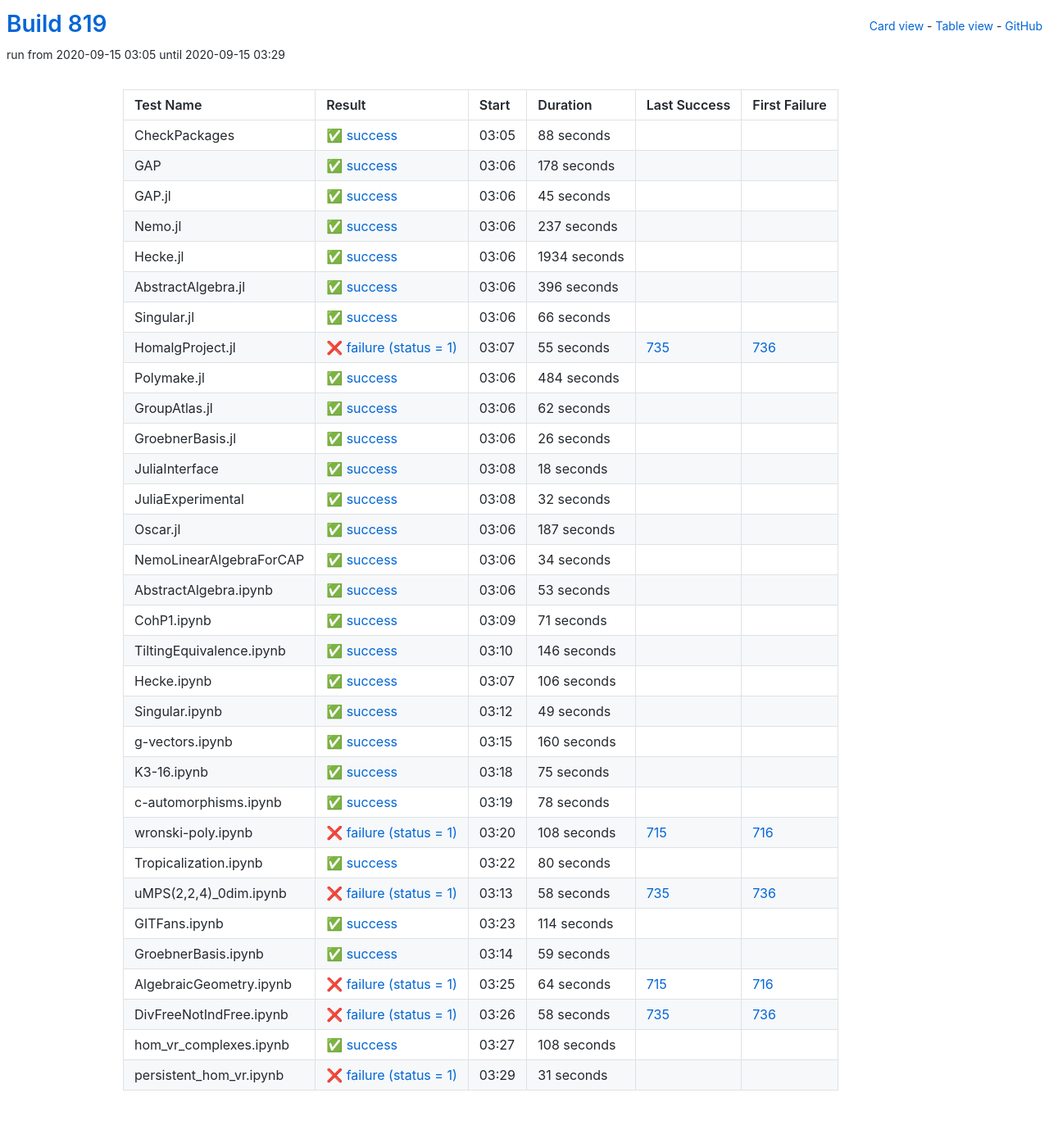
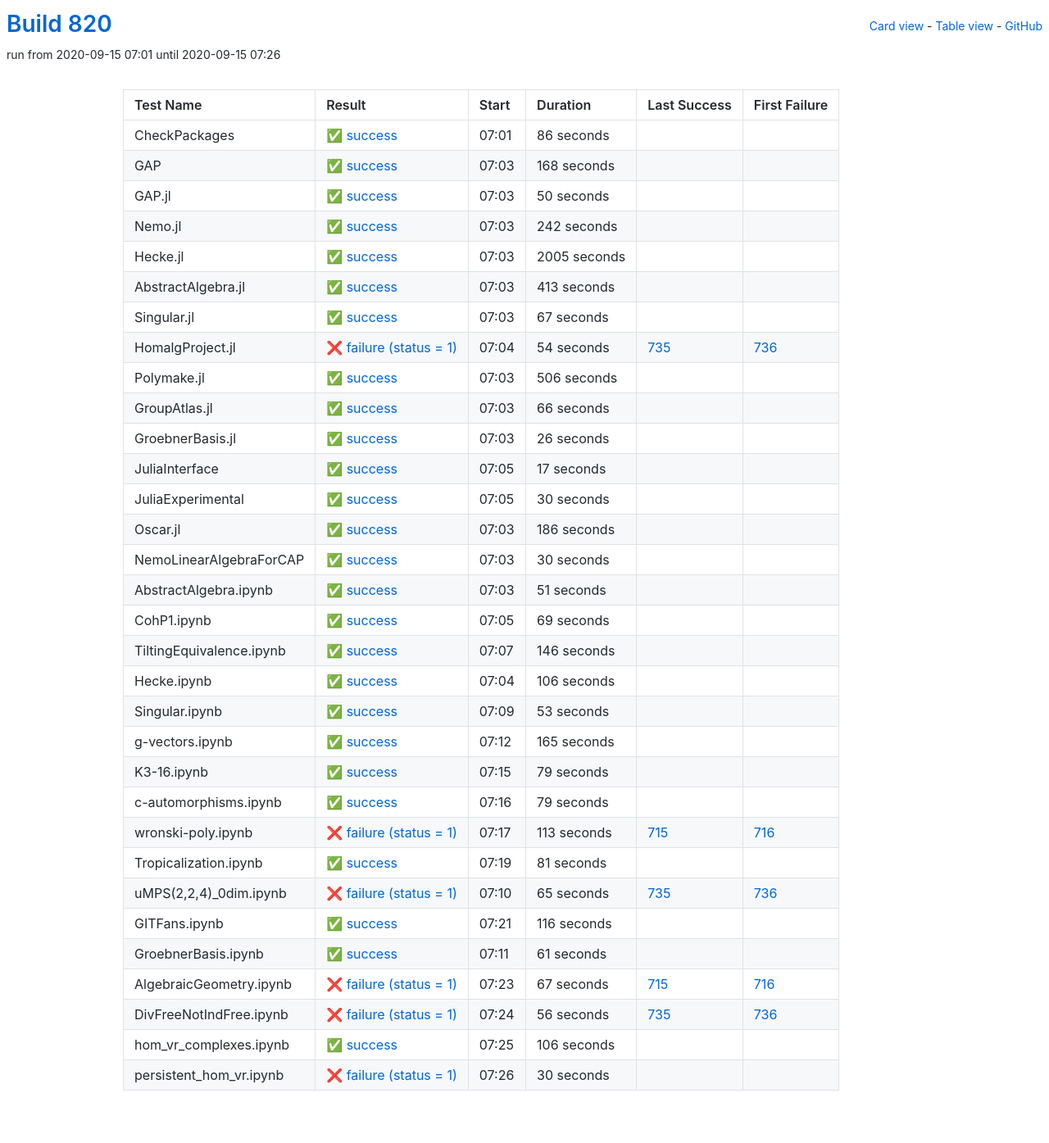
Before and after one commit to oscar-system/oscar-ci-status-stable, a Jekyll site: the page built from table.html, in a window 1280 px wide. Shown: the whole page at 82% size. Built offline with Jekyll 4.4.1, drawn with Linux system fonts in a browser that asks for light colours.

Commit message:
Build #820

```diff
--- a/_data/ci.yml
+++ b/_data/ci.yml
@@ -1,6 +1,6 @@
 ---
-build: 819
-build_url: https://oscarci.mathematik.uni-kl.de/job/oscar-stable/819/
+build: 820
+build_url: https://oscarci.mathematik.uni-kl.de/job/oscar-stable/820/
 job: oscar-stable
 organization: oscar-system
 repo: oscar-ci-status-stable
@@ -8,80 +8,116 @@ repourl: https://github.com/oscar-system/oscar-ci-status-stable
 tests:
 - name: CheckPackages
   id: checkpackages
-  log: https://oscarci.mathematik.uni-kl.de/job/oscar-stable/819/artifact/logs/build-819/CheckPackages.log
-  start: 2020-09-15 03:05
+  log: https://oscarci.mathematik.uni-kl.de/job/oscar-stable/820/artifact/logs/build-820/CheckPackages.log
+  start: 2020-09-15 07:01
   success: true
   exitcode: 0
   status: success
-  duration: 88
+  duration: 86
   last_success: false
   last_success_url:
   first_failure: false
   first_failure_url:
 - name: GAP
   id: gap
-  log: https://oscarci.mathematik.uni-kl.de/job/oscar-stable/819/artifact/logs/build-819/GAP.log
-  start: 2020-09-15 03:06
+  log: https://oscarci.mathematik.uni-kl.de/job/oscar-stable/820/artifact/logs/build-820/GAP.log
+  start: 2020-09-15 07:03
   success: true
   exitcode: 0
   status: success
-  duration: 178
+  duration: 168
   last_success: false
   last_success_url:
   first_failure: false
   first_failure_url:
 - name: GAP.jl
   id: gap-jl
-  log: https://oscarci.mathematik.uni-kl.de/job/oscar-stable/819/artifact/logs/build-819/GAP.jl.log
-  start: 2020-09-15 03:06
+  log: https://oscarci.mathematik.uni-kl.de/job/oscar-stable/820/artifact/logs/build-820/GAP.jl.log
+  start: 2020-09-15 07:03
   success: true
   exitcode: 0
   status: success
-  duration: 45
+  duration: 50
   last_success: false
   last_success_url:
   first_failure: false
   first_failure_url:
 - name: Nemo.jl
   id: nemo-jl
-  log: https://oscarci.mathematik.uni-kl.de/job/oscar-stable/819/artifact/logs/build-819/Nemo.jl.log
-  start: 2020-09-15 03:06
+  log: https://oscarci.mathematik.uni-kl.de/job/oscar-stable/820/artifact/logs/build-820/Nemo.jl.log
+  start: 2020-09-15 07:03
   success: true
   exitcode: 0
   status: success
-  duration: 237
+  duration: 242
   last_success: false
   last_success_url:
   first_failure: false
   first_failure_url:
 - name: Hecke.jl
   id: hecke-jl
-  log: https://oscarci.mathematik.uni-kl.de/job/oscar-stable/819/artifact/logs/build-819/Hecke.jl.log
-  start: 2020-09-15 03:06
+  log: https://oscarci.mathematik.uni-kl.de/job/oscar-stable/820/artifact/logs/build-820/Hecke.jl.log
+  start: 2020-09-15 07:03
   success: true
   exitcode: 0
   status: success
-  duration: 1934
+  duration: 2005
   last_success: false
   last_success_url:
   first_failure: false
   first_failure_url:
 - name: AbstractAlgebra.jl
   id: abstractalgebra-jl
-  log: https://oscarci.mathematik.uni-kl.de/job/oscar-stable/819/artifact/logs/build-819/AbstractAlgebra.jl.log
-  start: 2020-09-15 03:06
+  log: https://oscarci.mathematik.uni-kl.de/job/oscar-stable/820/artifact/logs/build-820/AbstractAlgebra.jl.log
+  start: 2020-09-15 07:03
   success: true
   exitcode: 0
   status: success
-  duration: 396
+  duration: 413
   last_success: false
   last_success_url:
   first_failure: false
   first_failure_url:
 - name: Singular.jl
   id: singular-jl
-  log: https://oscarci.mathematik.uni-kl.de/job/oscar-stable/819/artifact/logs/build-819/Singular.jl.log
-  start: 2020-09-15 03:06
+  log: https://oscarci.mathematik.uni-kl.de/job/oscar-stable/820/artifact/logs/build-820/Singular.jl.log
+  start: 2020-09-15 07:03
+  success: true
+  exitcode: 0
+  status: success
+  duration: 67
+  last_success: false
+  last_success_url:
+  first_failure: false
+  first_failure_url:
+- name: HomalgProject.jl
+  id: homalgproject-jl
+  log: https://oscarci.mathematik.uni-kl.de/job/oscar-stable/820/artifact/logs/build-820/HomalgProject.jl.log
+  start: 2020-09-15 07:04
+  success: false
+  exitcode: 1
+  status: failure
+  duration: 54
+  last_success: 735
+  last_success_url: https://oscarci.mathematik.uni-kl.de/job/oscar-stable/735/
+  first_failure: 736
+  first_failure_url: https://oscarci.mathematik.uni-kl.de/job/oscar-stable/736/
+- name: Polymake.jl
+  id: polymake-jl
+  log: https://oscarci.mathematik.uni-kl.de/job/oscar-stable/820/artifact/logs/build-820/Polymake.jl.log
+  start: 2020-09-15 07:03
+  success: true
+  exitcode: 0
+  status: success
+  duration: 506
+  last_success: false
+  last_success_url:
+  first_failure: false
+  first_failure_url:
+- name: GroupAtlas.jl
+  id: groupatlas-jl
+  log: https://oscarci.mathematik.uni-kl.de/job/oscar-stable/820/artifact/logs/build-820/GroupAtlas.jl.log
+  start: 2020-09-15 07:03
   success: true
   exitcode: 0
   status: success
@@ -90,46 +126,10 @@ tests:
   last_success_url:
   first_failure: false
   first_failure_url:
-- name: HomalgProject.jl
-  id: homalgproject-jl
-  log: https://oscarci.mathematik.uni-kl.de/job/oscar-stable/819/artifact/logs/build-819/HomalgProject.jl.log
-  start: 2020-09-15 03:07
-  success: false
-  exitcode: 1
-  status: failure
-  duration: 55
-  last_success: 735
-  last_success_url: https://oscarci.mathematik.uni-kl.de/job/oscar-stable/735/
-  first_failure: 736
-  first_failure_url: https://oscarci.mathematik.uni-kl.de/job/oscar-stable/736/
-- name: Polymake.jl
-  id: polymake-jl
-  log: https://oscarci.mathematik.uni-kl.de/job/oscar-stable/819/artifact/logs/build-819/Polymake.jl.log
-  start: 2020-09-15 03:06
-  success: true
-  exitcode: 0
-  status: success
-  duration: 484
-  last_success: false
-  last_success_url:
-  first_failure: false
-  first_failure_url:
-- name: GroupAtlas.jl
-  id: groupatlas-jl
-  log: https://oscarci.mathematik.uni-kl.de/job/oscar-stable/819/artifact/logs/build-819/GroupAtlas.jl.log
-  start: 2020-09-15 03:06
-  success: true
-  exitcode: 0
-  status: success
-  duration: 62
-  last_success: false
-  last_success_url:
-  first_failure: false
-  first_failure_url:
 - name: GroebnerBasis.jl
   id: groebnerbasis-jl
-  log: https://oscarci.mathematik.uni-kl.de/job/oscar-stable/819/artifact/logs/build-819/GroebnerBasis.jl.log
-  start: 2020-09-15 03:06
+  log: https://oscarci.mathematik.uni-kl.de/job/oscar-stable/820/artifact/logs/build-820/GroebnerBasis.jl.log
+  start: 2020-09-15 07:03
   success: true
   exitcode: 0
   status: success
@@ -140,80 +140,80 @@ tests:
   first_failure_url:
 - name: JuliaInterface
   id: juliainterface
-  log: https://oscarci.mathematik.uni-kl.de/job/oscar-stable/819/artifact/logs/build-819/JuliaInterface.log
-  start: 2020-09-15 03:08
+  log: https://oscarci.mathematik.uni-kl.de/job/oscar-stable/820/artifact/logs/build-820/JuliaInterface.log
+  start: 2020-09-15 07:05
   success: true
   exitcode: 0
   status: success
-  duration: 18
+  duration: 17
   last_success: false
   last_success_url:
   first_failure: false
   first_failure_url:
 - name: JuliaExperimental
   id: juliaexperimental
-  log: https://oscarci.mathematik.uni-kl.de/job/oscar-stable/819/artifact/logs/build-819/JuliaExperimental.log
-  start: 2020-09-15 03:08
+  log: https://oscarci.mathematik.uni-kl.de/job/oscar-stable/820/artifact/logs/build-820/JuliaExperimental.log
+  start: 2020-09-15 07:05
   success: true
   exitcode: 0
   status: success
-  duration: 32
+  duration: 30
   last_success: false
   last_success_url:
   first_failure: false
   first_failure_url:
 - name: Oscar.jl
   id: oscar-jl
-  log: https://oscarci.mathematik.uni-kl.de/job/oscar-stable/819/artifact/logs/build-819/Oscar.jl.log
-  start: 2020-09-15 03:06
+  log: https://oscarci.mathematik.uni-kl.de/job/oscar-stable/820/artifact/logs/build-820/Oscar.jl.log
+  start: 2020-09-15 07:03
   success: true
   exitcode: 0
   status: success
-  duration: 187
+  duration: 186
   last_success: false
   last_success_url:
   first_failure: false
   first_failure_url:
 - name: NemoLinearAlgebraForCAP
   id: nemolinearalgebraforcap
-  log: https://oscarci.mathematik.uni-kl.de/job/oscar-stable/819/artifact/logs/build-819/NemoLinearAlgebraForCAP.log
-  start: 2020-09-15 03:06
+  log: https://oscarci.mathematik.uni-kl.de/job/oscar-stable/820/artifact/logs/build-820/NemoLinearAlgebraForCAP.log
+  start: 2020-09-15 07:03
   success: true
   exitcode: 0
   status: success
-  duration: 34
+  duration: 30
   last_success: false
   last_success_url:
   first_failure: false
   first_failure_url:
 - name: AbstractAlgebra.ipynb
   id: abstractalgebra-ipynb
-  log: https://oscarci.mathematik.uni-kl.de/job/oscar-stable/819/artifact/logs/build-819/AbstractAlgebra.ipynb.log
-  start: 2020-09-15 03:06
+  log: https://oscarci.mathematik.uni-kl.de/job/oscar-stable/820/artifact/logs/build-820/AbstractAlgebra.ipynb.log
+  start: 2020-09-15 07:03
   success: true
   exitcode: 0
   status: success
-  duration: 53
+  duration: 51
   last_success: false
   last_success_url:
   first_failure: false
   first_failure_url:
 - name: CohP1.ipynb
   id: cohp1-ipynb
-  log: https://oscarci.mathematik.uni-kl.de/job/oscar-stable/819/artifact/logs/build-819/CohP1.ipynb.log
-  start: 2020-09-15 03:09
+  log: https://oscarci.mathematik.uni-kl.de/job/oscar-stable/820/artifact/logs/build-820/CohP1.ipynb.log
+  start: 2020-09-15 07:05
   success: true
   exitcode: 0
   status: success
-  duration: 71
+  duration: 69
   last_success: false
   last_success_url:
   first_failure: false
   first_failure_url:
 - name: TiltingEquivalence.ipynb
   id: tiltingequivalence-ipynb
-  log: https://oscarci.mathematik.uni-kl.de/job/oscar-stable/819/artifact/logs/build-819/TiltingEquivalence.ipynb.log
-  start: 2020-09-15 03:10
+  log: https://oscarci.mathematik.uni-kl.de/job/oscar-stable/820/artifact/logs/build-820/TiltingEquivalence.ipynb.log
+  start: 2020-09-15 07:07
   success: true
   exitcode: 0
   status: success
@@ -224,8 +224,8 @@ tests:
   first_failure_url:
 - name: Hecke.ipynb
   id: hecke-ipynb
-  log: https://oscarci.mathematik.uni-kl.de/job/oscar-stable/819/artifact/logs/build-819/Hecke.ipynb.log
-  start: 2020-09-15 03:07
+  log: https://oscarci.mathematik.uni-kl.de/job/oscar-stable/820/artifact/logs/build-820/Hecke.ipynb.log
+  start: 2020-09-15 07:04
   success: true
   exitcode: 0
   status: success
@@ -236,156 +236,156 @@ tests:
   first_failure_url:
 - name: Singular.ipynb
   id: singular-ipynb
-  log: https://oscarci.mathematik.uni-kl.de/job/oscar-stable/819/artifact/logs/build-819/Singular.ipynb.log
-  start: 2020-09-15 03:12
+  log: https://oscarci.mathematik.uni-kl.de/job/oscar-stable/820/artifact/logs/build-820/Singular.ipynb.log
+  start: 2020-09-15 07:09
   success: true
   exitcode: 0
   status: success
-  duration: 49
+  duration: 53
   last_success: false
   last_success_url:
   first_failure: false
   first_failure_url:
 - name: g-vectors.ipynb
   id: g-vectors-ipynb
-  log: https://oscarci.mathematik.uni-kl.de/job/oscar-stable/819/artifact/logs/build-819/g-vectors.ipynb.log
-  start: 2020-09-15 03:15
+  log: https://oscarci.mathematik.uni-kl.de/job/oscar-stable/820/artifact/logs/build-820/g-vectors.ipynb.log
+  start: 2020-09-15 07:12
   success: true
   exitcode: 0
   status: success
-  duration: 160
+  duration: 165
   last_success: false
   last_success_url:
   first_failure: false
   first_failure_url:
 - name: K3-16.ipynb
   id: k3-16-ipynb
-  log: https://oscarci.mathematik.uni-kl.de/job/oscar-stable/819/artifact/logs/build-819/K3-16.ipynb.log
-  start: 2020-09-15 03:18
+  log: https://oscarci.mathematik.uni-kl.de/job/oscar-stable/820/artifact/logs/build-820/K3-16.ipynb.log
+  start: 2020-09-15 07:15
   success: true
   exitcode: 0
   status: success
-  duration: 75
+  duration: 79
   last_success: false
   last_success_url:
   first_failure: false
   first_failure_url:
 - name: c-automorphisms.ipynb
   id: c-automorphisms-ipynb
-  log: https://oscarci.mathematik.uni-kl.de/job/oscar-stable/819/artifact/logs/build-819/c-automorphisms.ipynb.log
-  start: 2020-09-15 03:19
+  log: https://oscarci.mathematik.uni-kl.de/job/oscar-stable/820/artifact/logs/build-820/c-automorphisms.ipynb.log
+  start: 2020-09-15 07:16
   success: true
   exitcode: 0
   status: success
-  duration: 78
+  duration: 79
   last_success: false
   last_success_url:
   first_failure: false
   first_failure_url:
 - name: wronski-poly.ipynb
   id: wronski-poly-ipynb
-  log: https://oscarci.mathematik.uni-kl.de/job/oscar-stable/819/artifact/logs/build-819/wronski-poly.ipynb.log
-  start: 2020-09-15 03:20
+  log: https://oscarci.mathematik.uni-kl.de/job/oscar-stable/820/artifact/logs/build-820/wronski-poly.ipynb.log
+  start: 2020-09-15 07:17
   success: false
   exitcode: 1
   status: failure
-  duration: 108
+  duration: 113
   last_success: 715
   last_success_url: https://oscarci.mathematik.uni-kl.de/job/oscar-stable/715/
   first_failure: 716
   first_failure_url: https://oscarci.mathematik.uni-kl.de/job/oscar-stable/716/
 - name: Tropicalization.ipynb
   id: tropicalization-ipynb
-  log: https://oscarci.mathematik.uni-kl.de/job/oscar-stable/819/artifact/logs/build-819/Tropicalization.ipynb.log
-  start: 2020-09-15 03:22
+  log: https://oscarci.mathematik.uni-kl.de/job/oscar-stable/820/artifact/logs/build-820/Tropicalization.ipynb.log
+  start: 2020-09-15 07:19
   success: true
   exitcode: 0
   status: success
-  duration: 80
+  duration: 81
   last_success: false
   last_success_url:
   first_failure: false
   first_failure_url:
 - name: uMPS(2,2,4)_0dim.ipynb
   id: umps-2-2-4-0dim-ipynb
-  log: https://oscarci.mathematik.uni-kl.de/job/oscar-stable/819/artifact/logs/build-819/uMPS-2-2-4-_0dim.ipynb.log
-  start: 2020-09-15 03:13
+  log: https://oscarci.mathematik.uni-kl.de/job/oscar-stable/820/artifact/logs/build-820/uMPS-2-2-4-_0dim.ipynb.log
+  start: 2020-09-15 07:10
   success: false
   exitcode: 1
   status: failure
-  duration: 58
+  duration: 65
   last_success: 735
   last_success_url: https://oscarci.mathematik.uni-kl.de/job/oscar-stable/735/
   first_failure: 736
   first_failure_url: https://oscarci.mathematik.uni-kl.de/job/oscar-stable/736/
 - name: GITFans.ipynb
   id: gitfans-ipynb
-  log: https://oscarci.mathematik.uni-kl.de/job/oscar-stable/819/artifact/logs/build-819/GITFans.ipynb.log
-  start: 2020-09-15 03:23
+  log: https://oscarci.mathematik.uni-kl.de/job/oscar-stable/820/artifact/logs/build-820/GITFans.ipynb.log
+  start: 2020-09-15 07:21
   success: true
   exitcode: 0
   status: success
-  duration: 114
+  duration: 116
   last_success: false
   last_success_url:
   first_failure: false
   first_failure_url:
 - name: GroebnerBasis.ipynb
   id: groebnerbasis-ipynb
-  log: https://oscarci.mathematik.uni-kl.de/job/oscar-stable/819/artifact/logs/build-819/GroebnerBasis.ipynb.log
-  start: 2020-09-15 03:14
+  log: https://oscarci.mathematik.uni-kl.de/job/oscar-stable/820/artifact/logs/build-820/GroebnerBasis.ipynb.log
+  start: 2020-09-15 07:11
   success: true
   exitcode: 0
   status: success
-  duration: 59
+  duration: 61
   last_success: false
   last_success_url:
   first_failure: false
   first_failure_url:
 - name: AlgebraicGeometry.ipynb
   id: algebraicgeometry-ipynb
-  log: https://oscarci.mathematik.uni-kl.de/job/oscar-stable/819/artifact/logs/build-819/AlgebraicGeometry.ipynb.log
-  start: 2020-09-15 03:25
+  log: https://oscarci.mathematik.uni-kl.de/job/oscar-stable/820/artifact/logs/build-820/AlgebraicGeometry.ipynb.log
+  start: 2020-09-15 07:23
   success: false
   exitcode: 1
   status: failure
-  duration: 64
+  duration: 67
   last_success: 715
   last_success_url: https://oscarci.mathematik.uni-kl.de/job/oscar-stable/715/
   first_failure: 716
   first_failure_url: https://oscarci.mathematik.uni-kl.de/job/oscar-stable/716/
 - name: DivFreeNotIndFree.ipynb
   id: divfreenotindfree-ipynb
-  log: https://oscarci.mathematik.uni-kl.de/job/oscar-stable/819/artifact/logs/build-819/DivFreeNotIndFree.ipynb.log
-  start: 2020-09-15 03:26
+  log: https://oscarci.mathematik.uni-kl.de/job/oscar-stable/820/artifact/logs/build-820/DivFreeNotIndFree.ipynb.log
+  start: 2020-09-15 07:24
   success: false
   exitcode: 1
   status: failure
-  duration: 58
+  duration: 56
   last_success: 735
   last_success_url: https://oscarci.mathematik.uni-kl.de/job/oscar-stable/735/
   first_failure: 736
   first_failure_url: https://oscarci.mathematik.uni-kl.de/job/oscar-stable/736/
 - name: hom_vr_complexes.ipynb
   id: hom-vr-complexes-ipynb
-  log: https://oscarci.mathematik.uni-kl.de/job/oscar-stable/819/artifact/logs/build-819/hom_vr_complexes.ipynb.log
-  start: 2020-09-15 03:27
+  log: https://oscarci.mathematik.uni-kl.de/job/oscar-stable/820/artifact/logs/build-820/hom_vr_complexes.ipynb.log
+  start: 2020-09-15 07:25
   success: true
   exitcode: 0
   status: success
-  duration: 108
+  duration: 106
   last_success: false
   last_success_url:
   first_failure: false
   first_failure_url:
 - name: persistent_hom_vr.ipynb
   id: persistent-hom-vr-ipynb
-  log: https://oscarci.mathematik.uni-kl.de/job/oscar-stable/819/artifact/logs/build-819/persistent_hom_vr.ipynb.log
-  start: 2020-09-15 03:29
+  log: https://oscarci.mathematik.uni-kl.de/job/oscar-stable/820/artifact/logs/build-820/persistent_hom_vr.ipynb.log
+  start: 2020-09-15 07:26
   success: false
   exitcode: 1
   status: failure
-  duration: 31
+  duration: 30
   last_success: false
   last_success_url:
   first_failure: false
```
Also changed, not shown: README.md.
